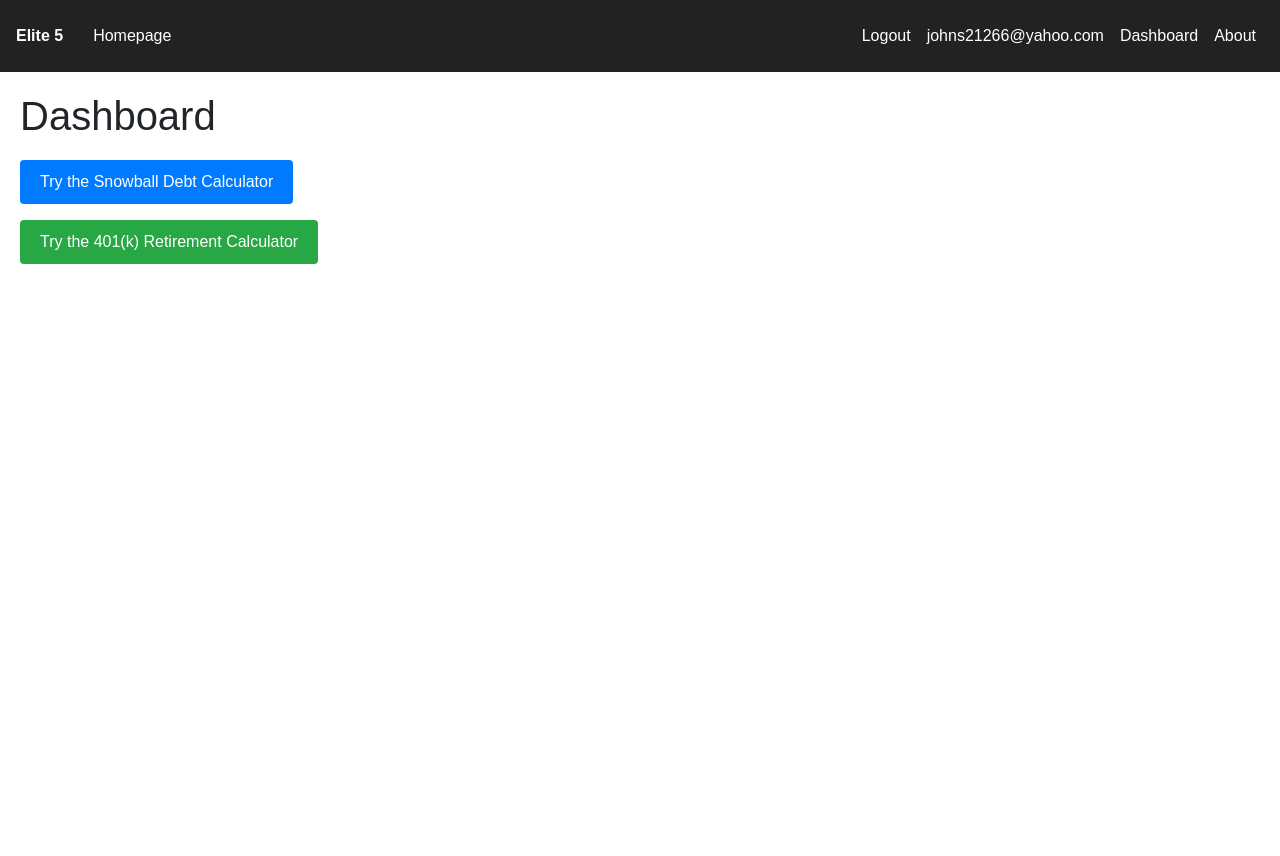
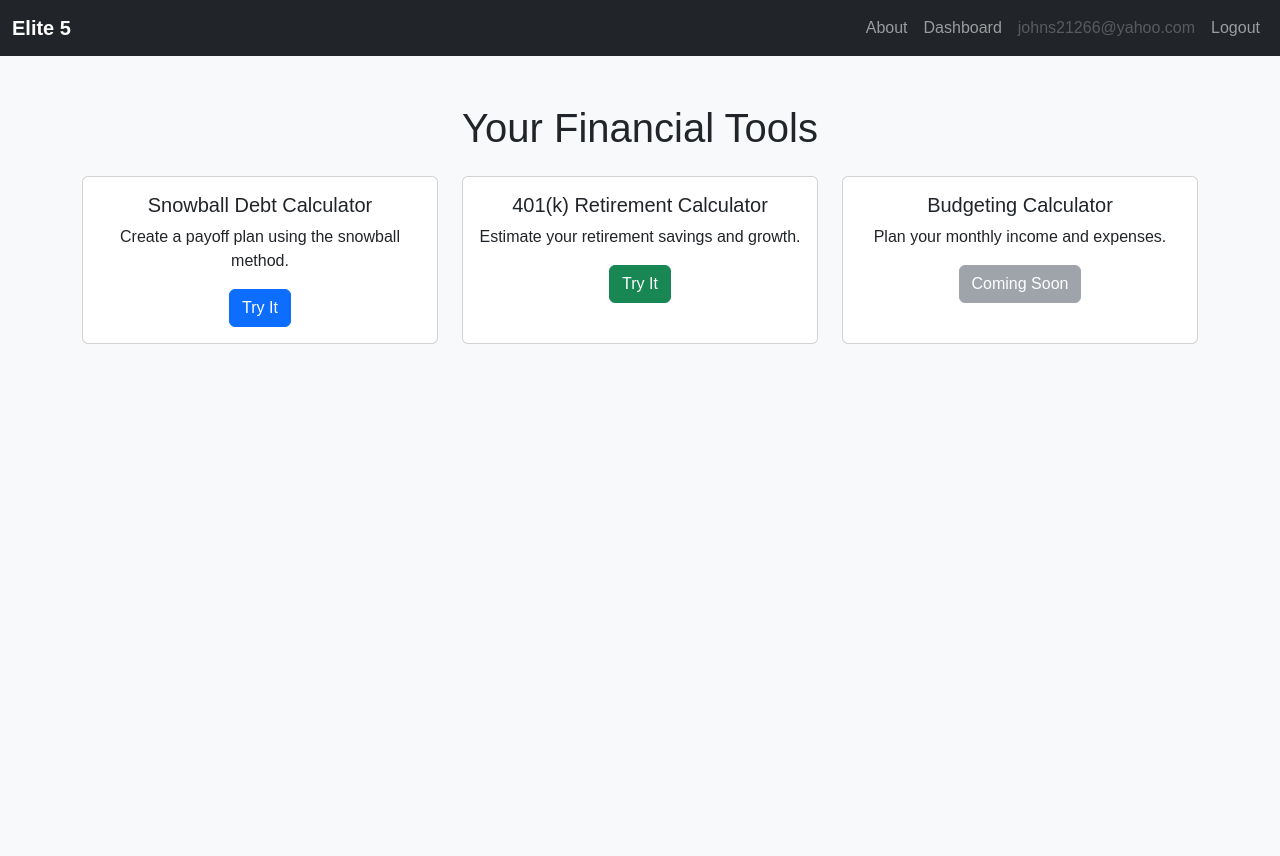
Before and after one commit to DePaul-Spring-2025-CSC-394-903/final-project-poc-team-5, a Django app: page /dashboard/ in a window 1280 px wide. Before the commit the page ends 264 px from the top, so only its background shows below. Run offline with Django 4.2, Linux system fonts and the light colour scheme; a user stored in the database is signed in; data comes from the database, SQL or seed files in the repository; both versions use the stored data as it was after the commit.

Commit message:
html updates

```diff
--- a/main/templates/main/base.html
+++ b/main/templates/main/base.html
@@ -1,3 +1,4 @@
+{% load static %}
 <!DOCTYPE html>
 <html lang="en">
 <head>
@@ -8,45 +9,48 @@
     <link href="https://cdn.jsdelivr.net/npm/bootstrap@5.3.2/dist/css/bootstrap.min.css" rel="stylesheet">
 
     <style>
-        body { margin: 0; font-family: Arial;}
-        header {
-            display: flex; justify-content: space-between;
-            padding: 1em; background: #222; color: white; align-items: center;
+        body {
+            font-family: Arial, sans-serif;
         }
-        img { max-width: 100%; height: auto; }
-
-        .logo { text-align: center; margin-top: 5vh; max-width:100%; height: auto;}
-        .nav-links span { color: white; padding: 0.5em; float: right;}
-        .nav-links a { color: white; text-decoration: none; padding: 0.5em; float: right;}
-        .responsive { padding: 1em; text-align: center; }
-
-        /* Fix your CSS comments like this */
-        /*
-        @media (max-width: 768px) {
-            header { flex-direction: column; align-items: flex-start; }
-            .nav-links { margin-top: 0.5em; }
+        .navbar-brand {
+            font-weight: bold;
         }
-        */
+        main {
+            min-height: 100vh;
+            background-color: #f8f9fa;
+        }
     </style>
 </head>
 <body>
-    <header>
-        <div style="display: flex; align-items: center; gap: 30px;">
-            <strong style="color:white;">{{ APPNAME|default:"Elite 5" }}</strong>
-            <a href="{% url 'landing' %}" style="color: white; text-decoration: none;">Homepage</a>
+    <!-- Navigation -->
+    <nav class="navbar navbar-expand-lg navbar-dark bg-dark">
+        <div class="container-fluid">
+            <a class="navbar-brand" href="{% url 'landing' %}">
+                {{ APPNAME|default:"Elite 5" }}
+            </a>
+            <button class="navbar-toggler" type="button" data-bs-toggle="collapse" data-bs-target="#navbarNav">
+                <span class="navbar-toggler-icon"></span>
+            </button>
+            <div class="collapse navbar-collapse justify-content-end" id="navbarNav">
+                <ul class="navbar-nav">
+                    <li class="nav-item"><a class="nav-link" href="{% url 'about' %}">About</a></li>
+                    <li class="nav-item"><a class="nav-link" href="{% url 'dashboard' %}">Dashboard</a></li>
+                    {% if user.is_authenticated %}
+                        <li class="nav-item"><span class="nav-link disabled">{{ user.username }}</span></li>
+                        <li class="nav-item"><a class="nav-link" href="{% url 'logout' %}">Logout</a></li>
+                    {% else %}
+                        <li class="nav-item"><a class="nav-link" href="{% url 'login' %}">Login</a></li>
+                    {% endif %}
+                </ul>
+            </div>
         </div>
-        <div class="nav-links">
-            <a href="{% url 'about' %}">About</a>
-            <a href="{% url 'dashboard' %}">Dashboard</a>
-            {% if user.is_authenticated %}
-                <span>{{ user.username }}</span>
-                <a href="{% url 'logout' %}">Logout</a>
-            {% else %}
-                <a href="{% url 'login' %}">Login</a>
-            {% endif %}
-        </div>
-    </header>
+    </nav>
 
-    {% block content %}{% endblock %}
+    <!-- Main Content -->
+    <main>
+        {% block content %}{% endblock %}
+    </main>
+
+    <script src="https://cdn.jsdelivr.net/npm/bootstrap@5.3.2/dist/js/bootstrap.bundle.min.js"></script>
 </body>
 </html>
--- a/main/templates/main/dashboard.html
+++ b/main/templates/main/dashboard.html
@@ -1,50 +1,43 @@
 {% extends "main/base.html" %}
+{% load static %}
 
 {% block content %}
-<div style="padding: 20px;">
-  <h1>Dashboard</h1>
+<div class="container py-5">
+  <h1 class="mb-4 text-center">Your Financial Tools</h1>
 
-  <p style="margin-top: 20px;">
-    <a href="{% url 'debt_calculator' %}" style="display: inline-block; padding: 10px 20px; background-color: #007bff; color: white; text-decoration: none; border-radius: 4px;">
-      Try the Snowball Debt Calculator
-    </a>
-  </p>
+  <div class="row row-cols-1 row-cols-md-3 g-4">
+    <!-- Snowball Debt Calculator -->
+    <div class="col">
+      <div class="card h-100 text-center">
+        <div class="card-body">
+          <h5 class="card-title">Snowball Debt Calculator</h5>
+          <p class="card-text">Create a payoff plan using the snowball method.</p>
+          <a href="{% url 'debt_calculator' %}" class="btn btn-primary">Try It</a>
+        </div>
+      </div>
+    </div>
 
-  <p style="margin-top: 10px;">
-    <a href="{% url 'calculator_401k' %}" style="display: inline-block; padding: 10px 20px; background-color: #28a745; color: white; text-decoration: none; border-radius: 4px;">
-      Try the 401(k) Retirement Calculator
-    </a>
-  </p>
+    <!-- 401(k) Calculator -->
+    <div class="col">
+      <div class="card h-100 text-center">
+        <div class="card-body">
+          <h5 class="card-title">401(k) Retirement Calculator</h5>
+          <p class="card-text">Estimate your retirement savings and growth.</p>
+          <a href="{% url 'calculator_401k' %}" class="btn btn-success">Try It</a>
+        </div>
+      </div>
+    </div>
 
-  {% if history %}
-    <div style="margin-top: 40px;">
-      <h3>Your Recent Snowball Calculations</h3>
-      <table border="1" cellpadding="8" cellspacing="0" style="width: 100%; margin-top: 10px; border-collapse: collapse;">
-        <thead style="background-color: #f1f1f1;">
-          <tr>
-            <th>Date</th>
-            <th>Overview</th>
-            <th>Total Balance</th>
-            <th>Total Payment</th>
-            <th>Months to Freedom</th>
-          </tr>
-        </thead>
-        <tbody>
-          {% for item in history|slice:":3" %}
-            <tr>
-              <td>{{ item.created_at|date:"M d, Y H:i" }}</td>
-              <td>
-                <strong>{{ item.loan_summary }}</strong><br>
-                <span>Total Interest: ${{ item.total_interest|floatformat:2 }}</span>
-              </td>
-              <td>${{ item.total_balance|floatformat:2 }}</td>
-              <td>${{ item.total_payment|floatformat:2 }}</td>
-              <td>{{ item.months_to_freedom }}</td>
-            </tr>
-          {% endfor %}
-        </tbody>
-      </table>
+    <!-- Budgeting Calculator -->
+<div class="col">
+  <div class="card h-100 text-center">
+    <div class="card-body">
+      <h5 class="card-title">Budgeting Calculator</h5>
+      <p class="card-text">Plan your monthly income and expenses.</p>
+      <button class="btn btn-secondary" disabled>Coming Soon</button>
     </div>
-  {% endif %}
+  </div>
+</div>
+  </div>
 </div>
 {% endblock %}
--- a/main/urls.py
+++ b/main/urls.py
@@ -24,4 +24,5 @@ urlpatterns = [
     # Tools
     path('debt-calculator/', snowball_calculator, name='debt_calculator'),
     path('401k-calculator/', calculator_401k, name='calculator_401k'),
+
 ]
```
Also changed, not shown: main/templates/main/landing.html (+5 -5 lines), main/templates/main/snowball_calculator.html (+22 -24 lines), db.sqlite3, main/static/team/elite_5.png (added), main/views.py (line endings or trailing spaces).
